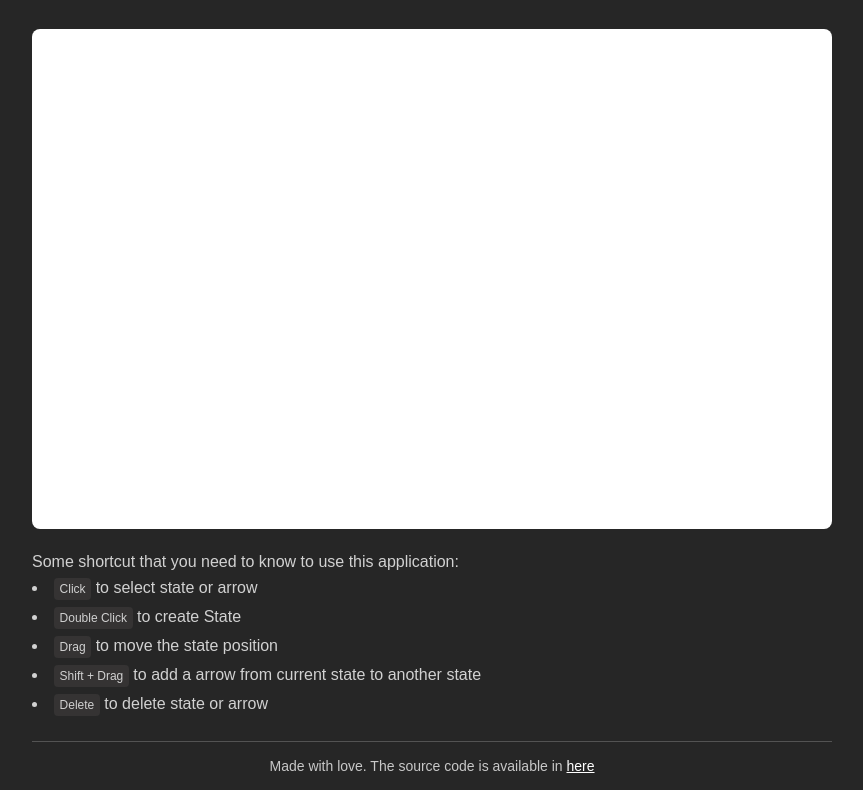
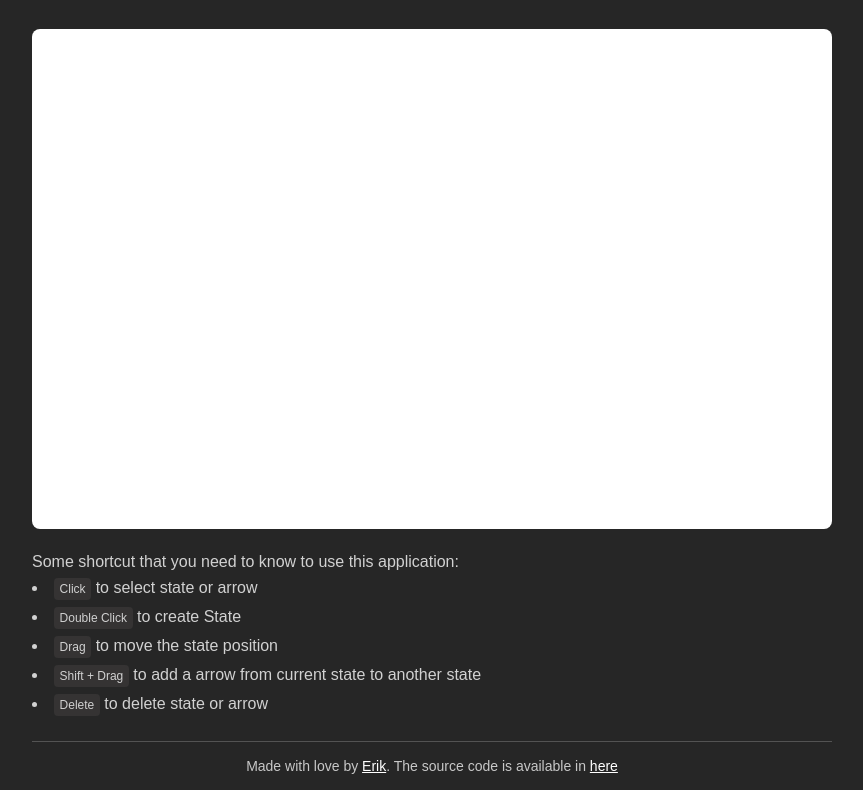
Before and after one commit to Erik3010/finite-state-machine-designer, a website built with Vite: page index.html in a window 1280 px wide. Shown: the part 114-904 px from the top of the page, without its empty margins (208-1071 px from the left). Built offline with nearby package versions, Linux system fonts and the light colour scheme.

Commit message:
chore: add footer link

```diff
--- a/index.html
+++ b/index.html
@@ -43,7 +43,7 @@
     </main>
 
   </div>
-  <footer>Made with love. The source code is available in <a href="https://github.com/Erik3010/finite-state-machine-designer">here</a></footer>
+  <footer>Made with love by <a href="https://github.com/Erik3010" target="_blank">Erik</a>. The source code is available in <a href="https://github.com/Erik3010/finite-state-machine-designer">here</a></footer>
   <script type="module" src="/src/main.js"></script>
 </body>
 
```
